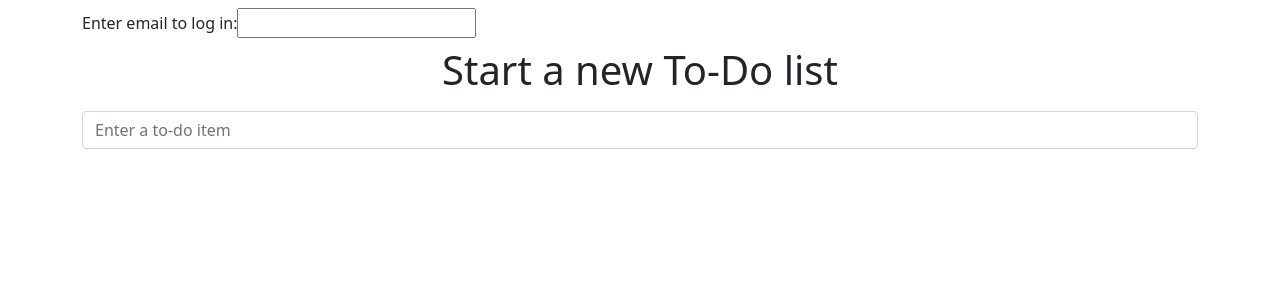
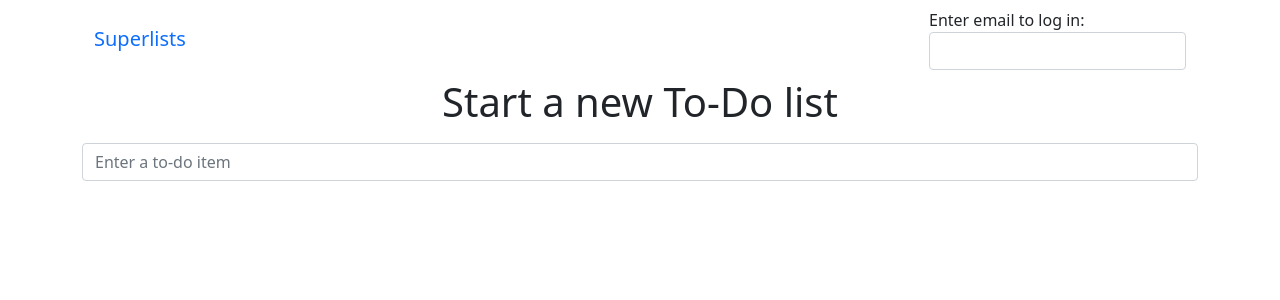
Before and after one commit to zpy13/tdd-django-development, a Django app: page / in a window 1280 px wide. Shown: the top 300 px of the page. Run offline with Django 3.2, Linux system fonts and the light colour scheme; some libraries are stand-ins or nearby versions.

Commit message:
rewrite navbar

```diff
--- a/lists/templates/base.html
+++ b/lists/templates/base.html
@@ -11,17 +11,18 @@
 
     <body>
         <div class="container">
-            <div class="navbar">
-                {% if user.is_authenticated %}
-                    <p>Logged in as {{ user.email}}</p>
-                    <p><a id="id_logout" href="{% url 'logout' %}">Log out</a></p>
-                {% else %}
-                    <form method="POST" action="{% url 'send_login_email' %}">
-                        Enter email to log in:<input name="email" type="text" />
+
+            <nav class="navbar navbar-default" role="navigation">
+                <div class="container-fluid">
+                    <a class="navbar-brand" href="/">Superlists</a>
+                    <form class="navbar-form navbar-right" method="POST" action="#">
+                        <span>Enter email to log in:</span>
+                        <input class="form-control" name="email" type="text"/>
                         {% csrf_token %}
                     </form>
-                {% endif %}
-            </div>
+                </div>
+            </nav>
+
             <div class="row">
                 <div class="col-md-12 col-md-offset-3 jumbotron">
                     <div class="text-center">
```
